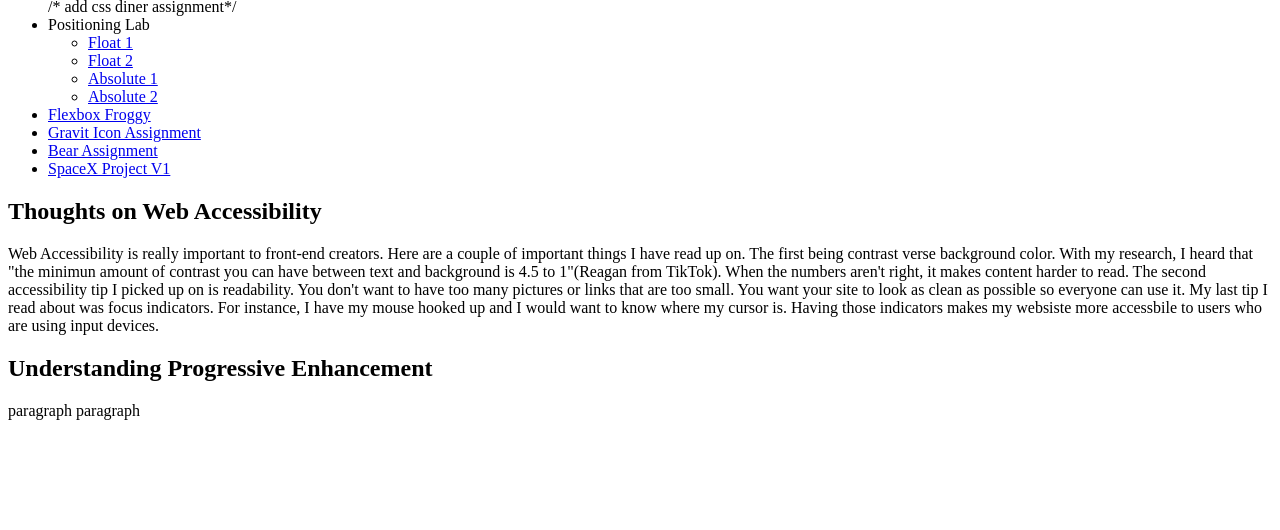
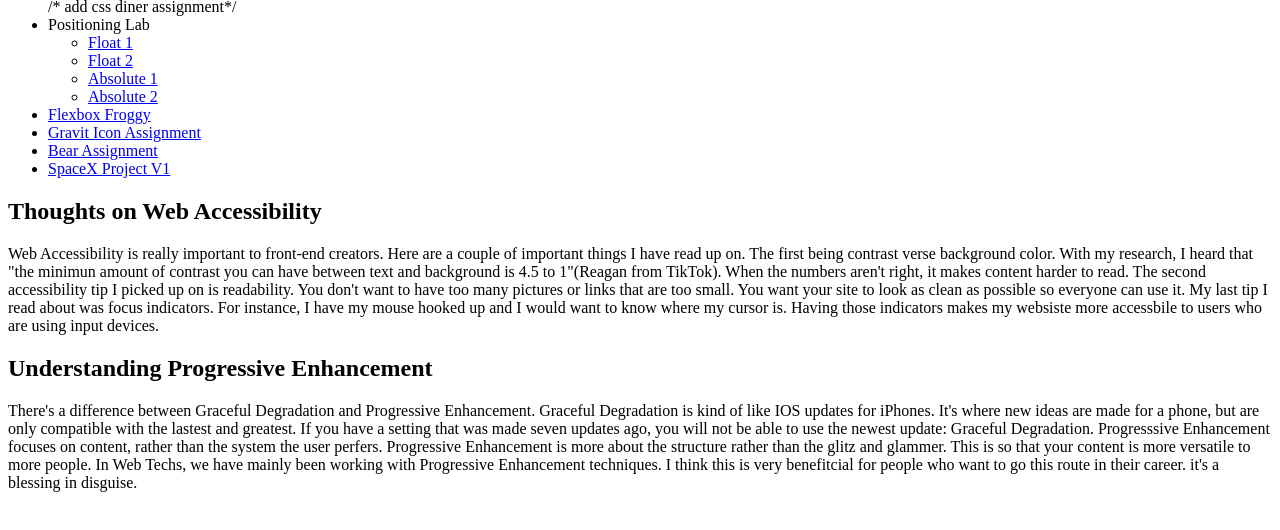
Before and after one commit to griffinkyra/ifsc-1310, a plain HTML site: page index.html in a window 1280 px wide. Shown: the part 118-648 px from the top of the page. Drawn offline with Linux system fonts and the light colour scheme.

Commit message:
P.R. assignment

```diff
--- a/index.html
+++ b/index.html
@@ -39,7 +39,16 @@
   </p>
   <h2>Understanding Progressive Enhancement</h2>
   <p>
-    paragraph paragraph
+    There's a difference between Graceful Degradation and Progressive Enhancement.
+    Graceful Degradation is kind of like IOS updates for iPhones. It's where new ideas
+    are made for a phone, but are only compatible with the lastest and greatest. If you have
+    a setting that was made seven updates ago, you will not be able to use the newest update:
+    Graceful Degradation. Progresssive Enhancement focuses on content, rather than the system
+    the user perfers. Progressive Enhancement is more about the structure rather than the
+    glitz and glammer. This is so that your content is more versatile to more people. In Web
+    Techs, we have mainly been working with Progressive Enhancement techniques. I think this
+    is very benefitcial for people who want to go this route in their career. it's a blessing
+    in disguise.
   </p>
 </body>
 </html>
```
